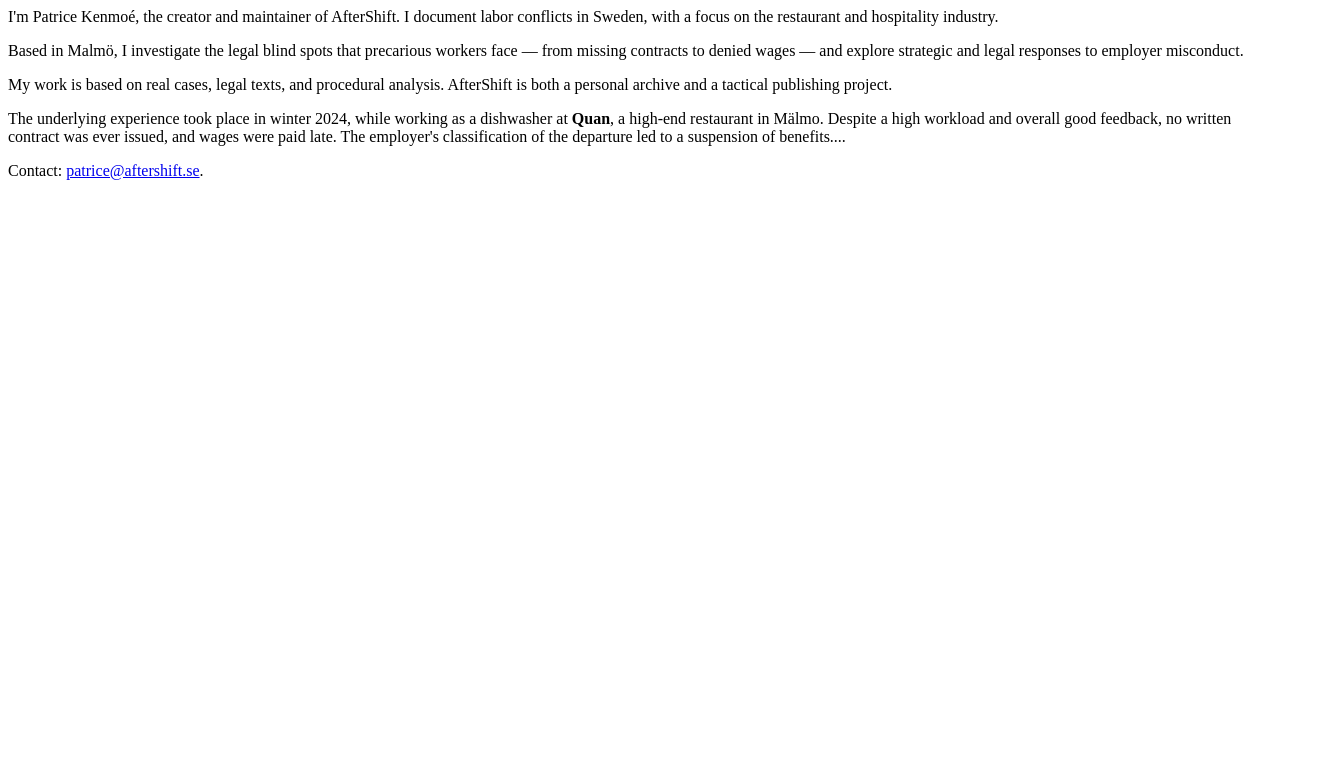
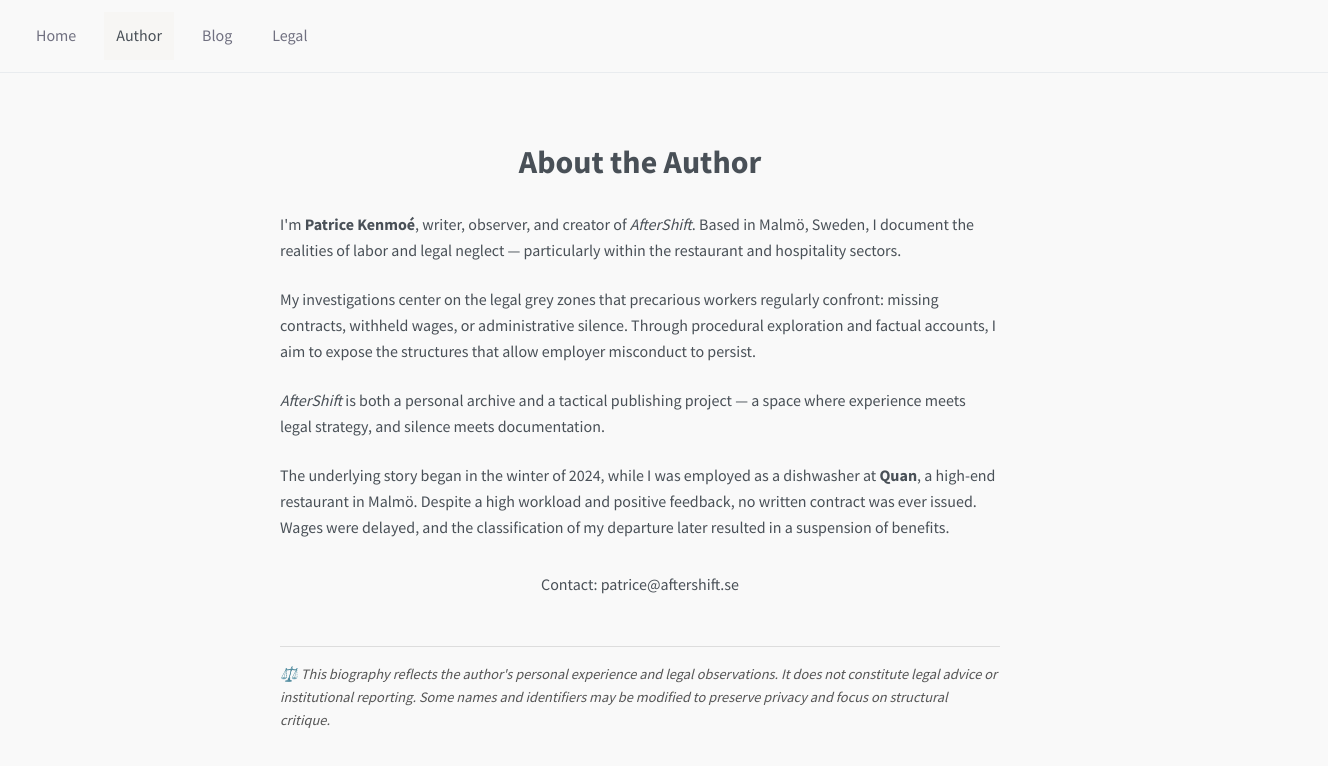
Before and after one commit to domainController/aftershift-vanilla, a plain HTML site: page author.html in a window 1280 px wide. Shown: the whole page, 1328 px wide, since content can reach past the window. Drawn offline with Linux system fonts and the light colour scheme.

Commit message:
core changes

```diff
--- a/author.html
+++ b/author.html
@@ -1,24 +1,77 @@
-<p class="mb-4">
-    I'm Patrice Kenmoé, the creator and maintainer of AfterShift. I document labor conflicts in Sweden, with a focus on the restaurant and hospitality industry.
-  </p>
+<!DOCTYPE html>
+<html lang="en">
+<head>
+  <meta charset="UTF-8" />
+  <meta name="viewport" content="width=device-width, initial-scale=1.0" />
+  <meta name="description" content="Author bio for AfterShift – a journal on legal inertia and labor resistance." />
+  <title>About the Author • AfterShift</title>
+  <link rel="stylesheet" href="/assets/css/main.css" />
+  <style>
+    main {
+      max-width: 720px;
+      margin: 0 auto;
+      padding: 4rem 1.5rem;
+      font-size: 1rem;
+      line-height: 1.6;
+    }
+    h1 {
+      font-size: 2rem;
+      margin-bottom: 1.5rem;
+      text-align: center;
+    }
+    p {
+      margin-bottom: 1.5rem;
+    }
+    .contact {
+      font-weight: 500;
+      text-align: center;
+      margin-top: 2rem;
+    }
+    .disclaimer {
+      font-size: 0.9rem;
+      color: #555;
+      border-top: 1px solid #ddd;
+      padding-top: 1rem;
+      margin-top: 3rem;
+      font-style: italic;
+    }
+  </style>
+</head>
+<body>
+  <nav class="navbar">
+    <a class="navbar-item" href="/">Home</a>
+    <a class="navbar-item current-navbar-item" href="/author.html">Author</a>
+    <a class="navbar-item" href="/blog.html">Blog</a>
+    <a class="navbar-item" href="/legal.html">Legal</a>
+  </nav>
 
-  <p class="mb-4">
-    Based in Malmö, I investigate the legal blind spots that precarious workers face — from missing contracts to denied wages — and explore strategic and legal responses to employer misconduct.
-  </p>
+  <main>
+    <h1>About the Author</h1>
 
-  <p class="mb-4">
-    My work is based on real cases, legal texts, and procedural analysis. AfterShift is both a personal archive and a tactical publishing project.
-  </p>
+    <p>
+      I'm <strong>Patrice Kenmoé</strong>, writer, observer, and creator of <em>AfterShift</em>. Based in Malmö, Sweden, I document the realities of labor and legal neglect — particularly within the restaurant and hospitality sectors.
+    </p>
 
+    <p>
+      My investigations center on the legal grey zones that precarious workers regularly confront: missing contracts, withheld wages, or administrative silence. Through procedural exploration and factual accounts, I aim to expose the structures that allow employer misconduct to persist.
+    </p>
 
-  <p>The underlying experience took place in winter 2024, while working as a dishwasher at <strong>Quan</strong>,
-    a high-end restaurant in Mälmo. Despite a high workload and overall good feedback,
-    no written contract was ever issued, and wages were paid late. The employer's classification of the departure
-    led to a suspension of benefits....</p>
+    <p>
+      <em>AfterShift</em> is both a personal archive and a tactical publishing project — a space where experience meets legal strategy, and silence meets documentation.
+    </p>
 
+    <p>
+      The underlying story began in the winter of 2024, while I was employed as a dishwasher at <strong>Quan</strong>, a high-end restaurant in Malmö. Despite a high workload and positive feedback, no written contract was ever issued. Wages were delayed, and the classification of my departure later resulted in a suspension of benefits.
+    </p>
 
+    <p class="contact">
+      Contact: <a href="mailto:patrice@aftershift.se">patrice@aftershift.se</a>
+    </p>
 
-  <p class="mt-6 font-medium">
-    Contact: <a href="mailto:patrice@aftershift.se">patrice@aftershift.se</a>.</p>
-  </p>
-  </div>
+    <p class="disclaimer">
+      ⚖️ This biography reflects the author's personal experience and legal observations. It does not constitute legal advice or institutional reporting. Some names and identifiers may be modified to preserve privacy and focus on structural critique.
+    </p>
+
+  </main>
+</body>
+</html>
```
Also changed, not shown: blog.html (+51 -0 lines), index.html (+3 -2 lines), legal.html (+23 -24 lines).
